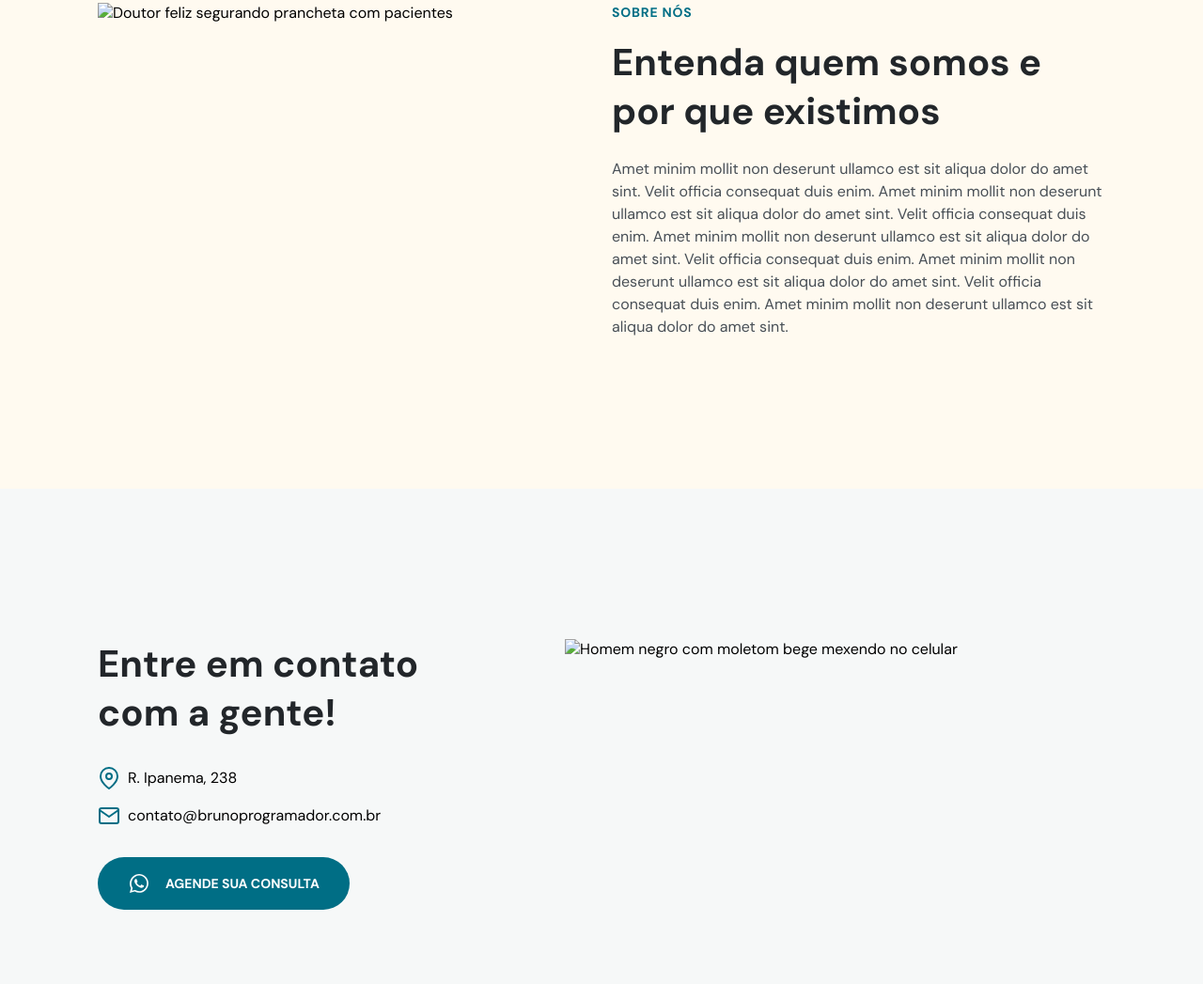
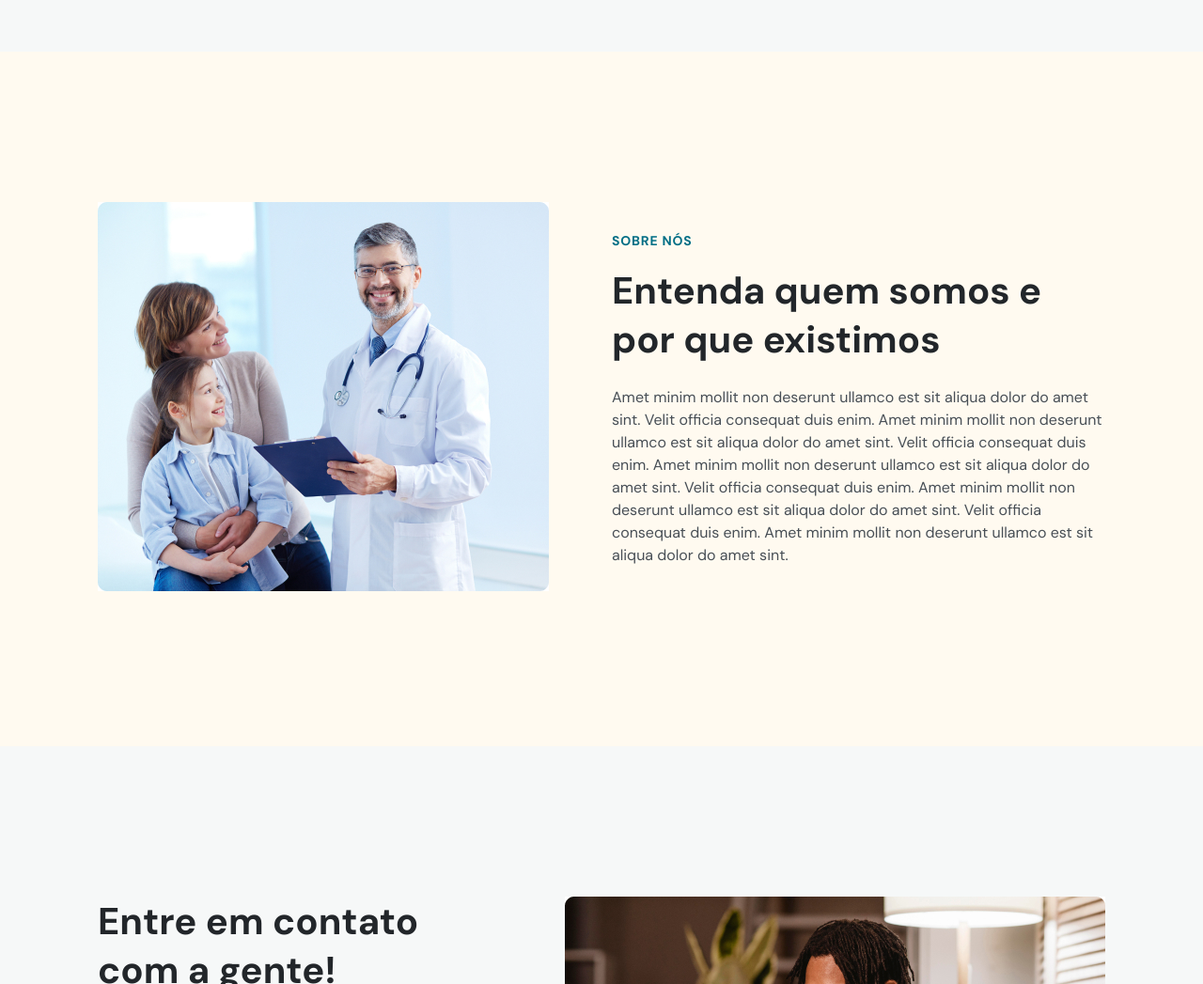
Before and after one commit to feitozabruno/doctorcare, a plain HTML site: page index.html in a window 1280 px wide. Shown: the part 1753-2800 px from the top of the page at 94% size. Drawn offline with nearby package versions, Linux system fonts and the light colour scheme.

Commit message:
correção das imagens

```diff
--- a/index.html
+++ b/index.html
@@ -254,7 +254,7 @@
 
         <div class="col-b">
           <img
-            src="./assets/mulher-negra-com-moletom-verde-com-as-duas-maos-no-peito-e-sorrindo.png"
+            src="./mulher-negra-com-moletom-verde-com-as-duas-maos-no-peito-e-sorrindo.png"
             alt="Mulher negra vestindo moletom verde e sorrindo"
           />
         </div><!--col-b-->
@@ -456,7 +456,7 @@
           </div><!--content-->
         </div><!--col-a-->
         <div class="col-b">
-          <img src="./assets/doutor-feliz-segurando-prancheta-com-pacientes.jpg" alt="Doutor feliz segurando prancheta com pacientes" />
+          <img src="./doutor-feliz-segurando-prancheta-com-pacientes.jpg" alt="Doutor feliz segurando prancheta com pacientes" />
         </div><!--col-b-->
       </div><!--wrapper-->
     </section><!--#about-->
@@ -499,7 +499,7 @@
           </div><!--content-->
         </div><!--col-a-->
         <div class="col-b">
-          <img src="./assets/homem-negro-com-moletom-bege-mexendo-no-celular.jpg" alt="Homem negro com moletom bege mexendo no celular">
+          <img src="./homem-negro-com-moletom-bege-mexendo-no-celular.jpg" alt="Homem negro com moletom bege mexendo no celular">
         </div><!--col-b-->
       </div><!--wrapper-->
     </section><!--#contact-->
```
